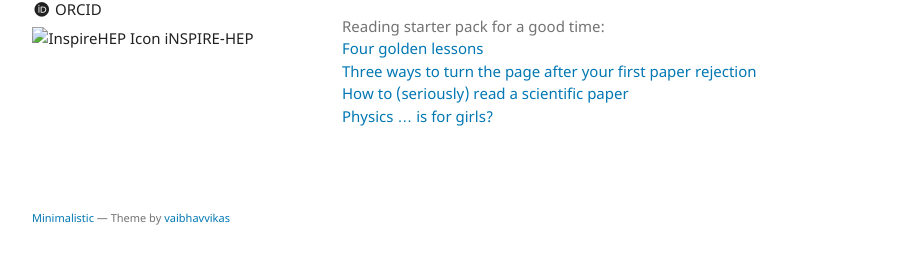
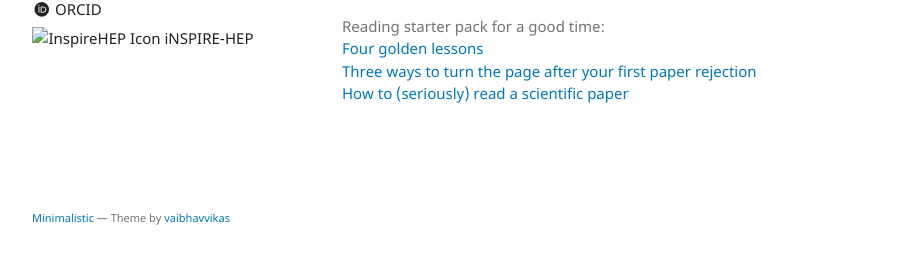
Before and after one commit to tuyenmpham/tuyenmpham.github.io, a Jekyll site: the page built from index.md, in a window 1280 px wide. Shown: the part 623-887 px from the top of the page, without its empty margins (178-1095 px from the left). Built offline with Jekyll 4.4.1, drawn with Linux system fonts in a browser that asks for light colours.

Commit message:
Update index.md

```diff
--- a/index.md
+++ b/index.md
@@ -14,4 +14,3 @@ Reading starter pack for a good time: <br />
 [Four golden lessons](https://www.nature.com/articles/426389a) <br />
 [Three ways to turn the page after your first paper rejection](https://www.nature.com/articles/d41586-020-01166-2) <br />
 [How to (seriously) read a scientific paper](https://www.sciencemag.org/careers/2016/03/how-seriously-read-scientific-paper) <br />
-[Physics … is for girls?](https://physicstoday.scitation.org/doi/full/10.1063/PT.3.5061) <br />
```
